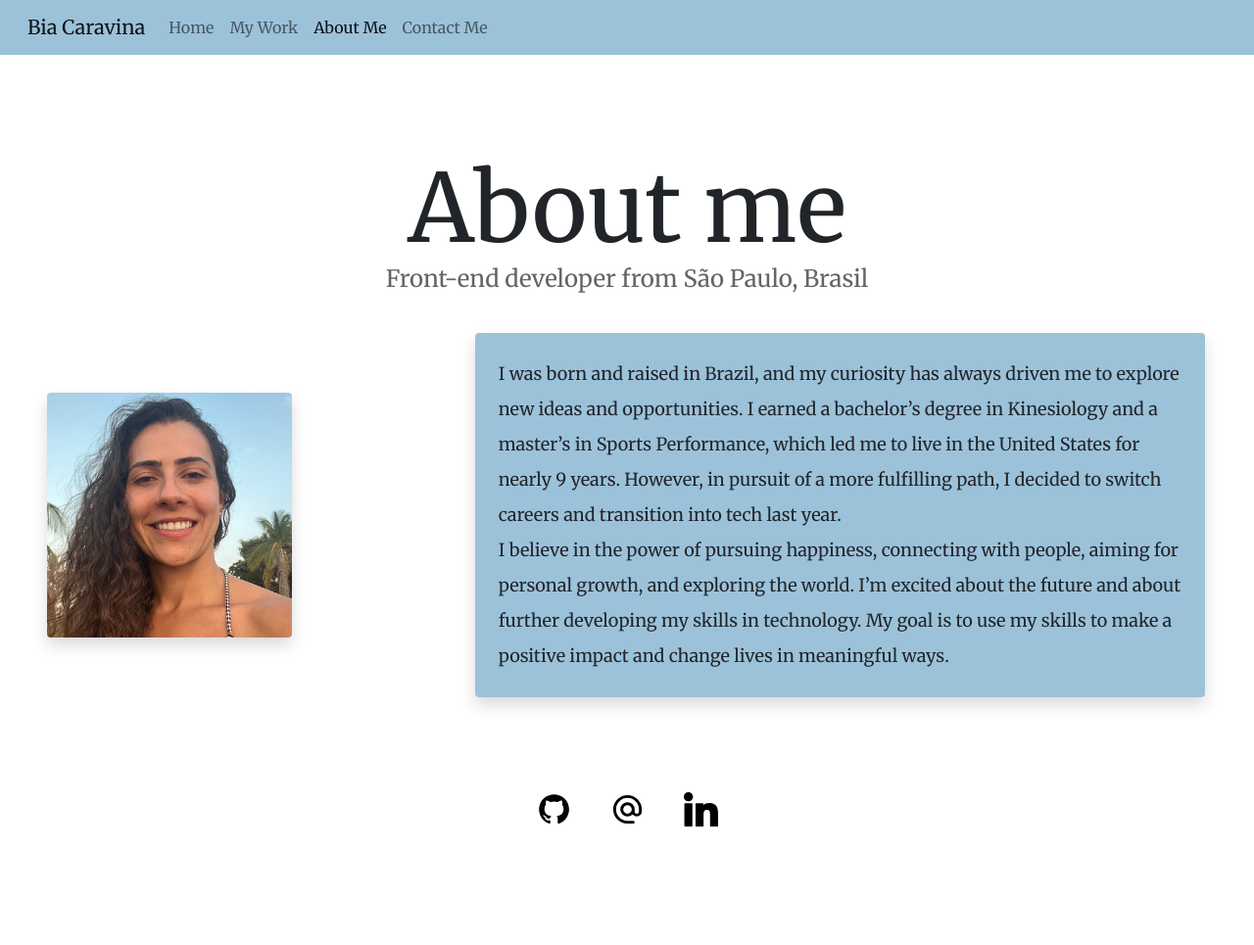
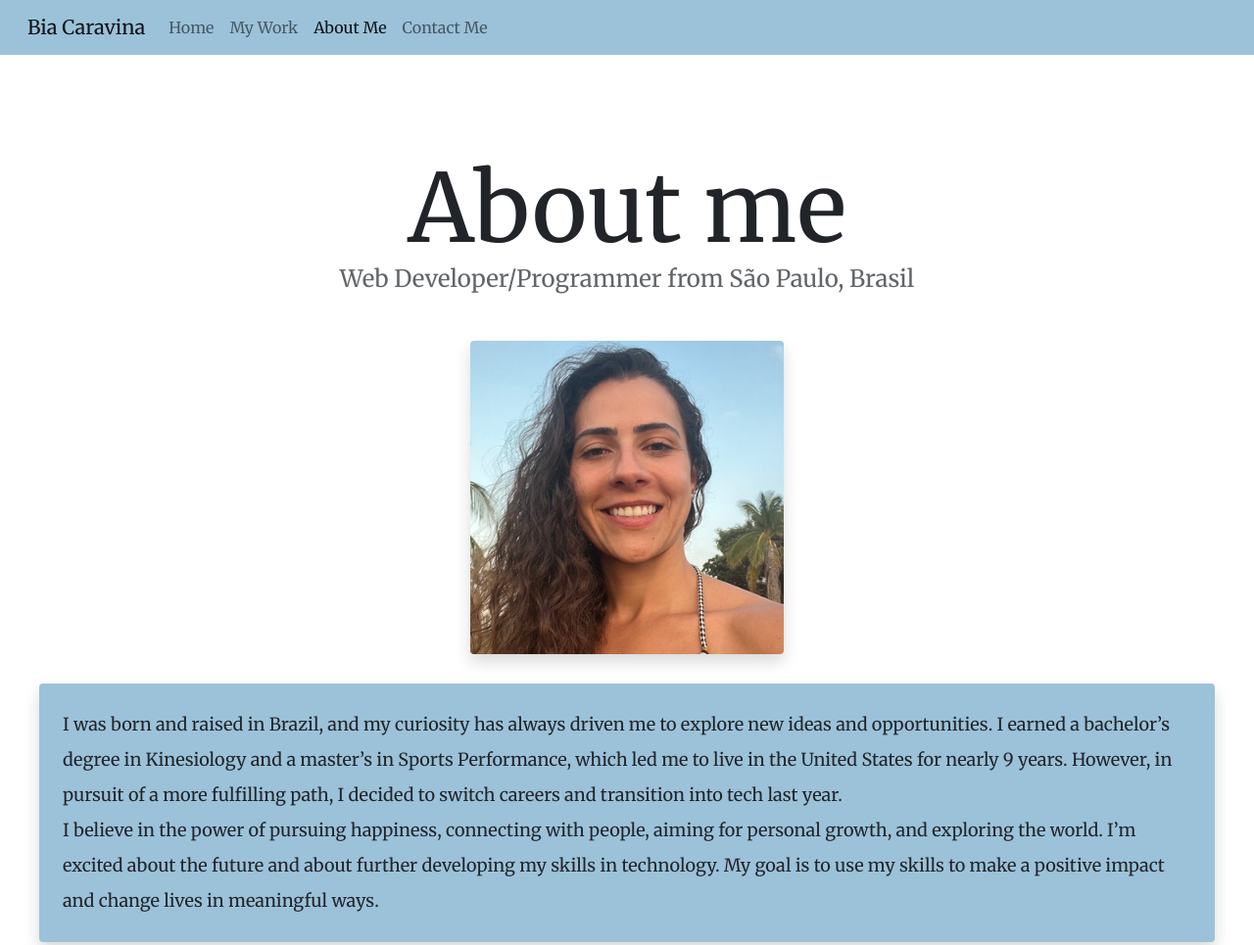
Before and after one commit to BCaravina/intro-and-portfolio, a website: page about.html in a window 1280 px wide. Shown: the top 965 px of the page at 98% size. Before the commit the page ends 897 px from the top, so only its background shows below. Drawn offline with nearby package versions, Linux system fonts and the light colour scheme; a web font is replaced by a local one.

Commit message:
Fixed About Me page CSS/Bootstrap

```diff
--- a/about.html
+++ b/about.html
@@ -70,19 +70,16 @@
       </div>
     </nav>
     <h1>About me</h1>
-    <h3>Front-end developer from São Paulo, Brasil</h3>
-    <div class="row d-flex justify-content-center">
-      <div class="col-md-4 align-self-center">
+    <h3>Web Developer/Programmer from São Paulo, Brasil</h3>
+    <div class="container d-flex flex-column align-items-center justify-content-center vh-100 text-center">
         <img
           src="/images/profile_pic.png"
-          class="img-fluid rounded shadow ms-5"
-          width="250px"
+          class="img-fluid rounded shadow mt-5 profile-pic"
           alt="close-up picture of myself at a beach"
         />
       </div>
-      <div class="col-md-8">
         <div class="text-paragraphs">
-          <p class="shadow rounded text-start lh-md p-4">
+          <p class="shadow rounded text-start p-4">
             I was born and raised in Brazil, and my curiosity has always driven
             me to explore new ideas and opportunities. I earned a bachelor’s
             degree in Kinesiology and a master’s in Sports Performance, which
@@ -98,29 +95,7 @@
         </div>
       </div>
     </div>
-    <!-- <div class="row m-5">
-      <div class="col-md-4 align-self-center">
-        <img
-          src="/images/weather-forecast.png"
-          alt="Screenshot of weather app project"
-          class="img-fluid shadow-md rounded mb-3"
-        />
-      </div>
-      <div class="col-md-4 align-self-center">
-        <img
-          src="/images/poem-generator.png"
-          alt="Screenshot of AI poem generator project"
-          class="img-fluid shadow-md rounded mb-3"
-        />
-      </div>
-      <div class="col-md-4 align-self-center">
-        <img
-          src="/images/world-clock.png"
-          alt="Screenshot of timezone world-clock project"
-          class="img-fluid shadow-md rounded mb-3"
-        />
-      </div>
-    </div> -->
+
     <footer>
       <div class="contact-links">
         <a
--- a/src/style.css
+++ b/src/style.css
@@ -123,15 +123,17 @@ p {
 }
 
 .text-paragraphs {
-  display: flex;
-  justify-content: center;
   margin: 30px 40px;
 }
 
 .text-paragraphs p {
   background: var(--secondary-color);
-  margin: 10px;
   line-height: 2;
+}
+
+.profile-pic {
+  width: 320px;
+  box-shadow: var(--box-shadow);
 }
 
 .contact-info {
@@ -141,7 +143,6 @@ p {
   margin: 30px 150px;
   line-height: 2;
   box-shadow: var(--box-shadow);
-  /* flex-grow: 1; */
 }
 
 .work-button {
@@ -245,6 +246,10 @@ p {
     -webkit-backdrop-filter: blur(10px);
   }
 
+  .profile-pic {
+    width: 200px;
+  }
+
   .contact-links,
   .brand-name,
   .card-text {
```
Also changed, not shown: index.html (+1 -1 lines).
